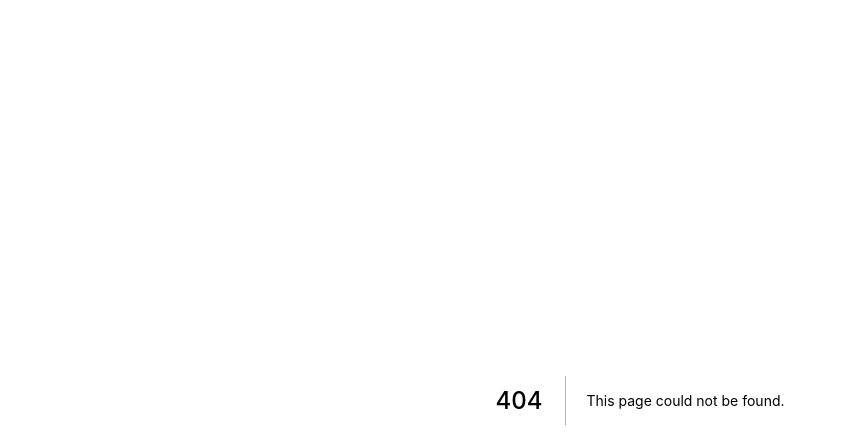
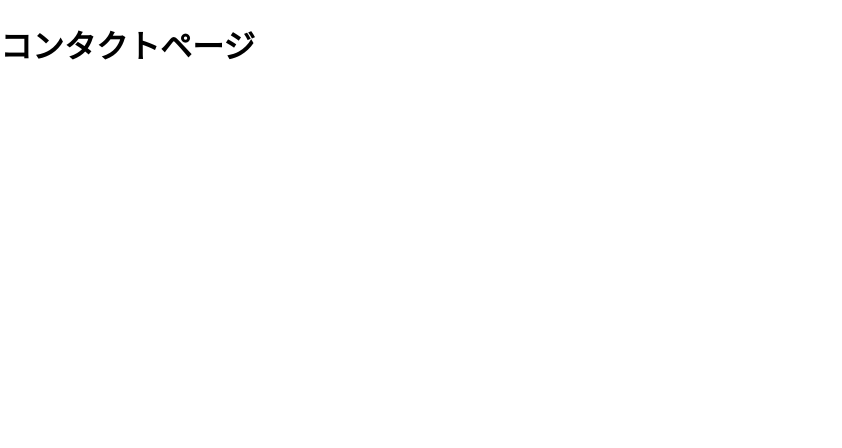
Before and after one commit to makoto-ogata/next-portforio, a Next.js app: page /contact in a window 1280 px wide. Before the commit this address had no page. Shown: the top 448 px of the page, without its empty margins (0-842 px from the left). Built offline with nearby package versions, Linux system fonts and the light colour scheme.

Commit message:
create blog.js and contact.js

```diff
--- /dev/null
+++ b/src/pages/contact.js
@@ -0,0 +1,7 @@
+const Contact =()=> {
+  return(
+    <h1>コンタクトページ</h1>
+  );
+}
+
+export default Contact;
```
Also changed, not shown: src/pages/blog.js (added, +7 -0 lines).
